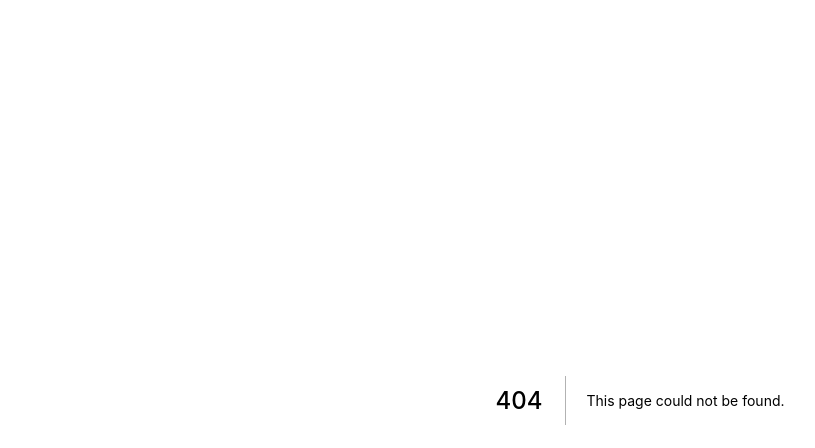
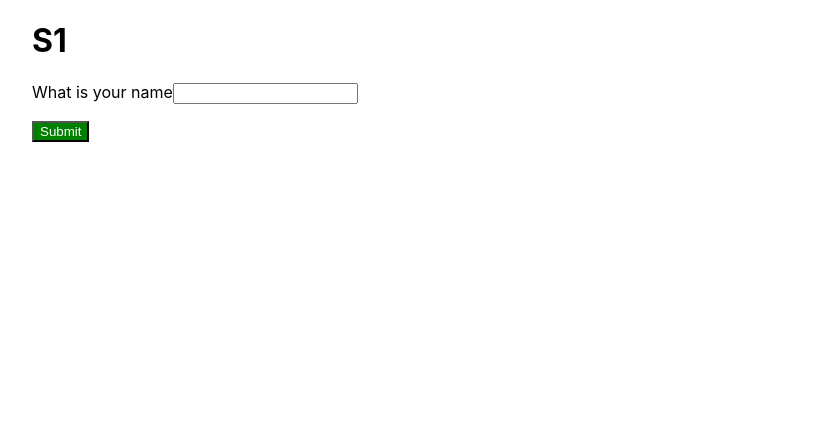
Before and after one commit to astwys/ms-survey-tool, a Next.js app in the folder survey-tool-webapp/: page /survey/1 in a window 1280 px wide. Before the commit this address had no page. Shown: the top 448 px of the page, without its empty margins (0-815 px from the left). Built offline with nearby package versions, Linux system fonts and the light colour scheme.

Commit message:
(webapp) add page to fill out surveys

```diff
--- /dev/null
+++ b/survey-tool-webapp/pages/survey/[id].tsx
@@ -0,0 +1,56 @@
+import { useRouter } from 'next/router'
+import { useEffect, useState } from 'react'
+import useSWR from 'swr'
+import Button from '../../components/atoms/Button'
+import InputField from '../../components/atoms/InputField'
+import InputFieldLabel from '../../components/atoms/InputFieldLabel'
+import { createAnswerSet } from '../../requests/answerSet'
+import { Answers, ShortTextAnswers, Survey } from '../../types/Survey'
+
+const Survey = () => {
+  const router = useRouter()
+  const { id } = router.query
+  const [survey, setSurvey] = useState<Survey>()
+  const { data, error } = useSWR<Survey>(id ? `/api/survey/${id}` : null)
+  const [answers, setAnswers] = useState<Answers>({})
+
+  useEffect(() => {
+    if (data) {
+      setSurvey(data)
+      const answerSet: ShortTextAnswers = {}
+      data.questions.forEach(q => (answerSet[q.id] = ''))
+      setAnswers(answerSet)
+    }
+  }, [data])
+
+  const onChangeAnswer = (id: string) => (text: string) => {
+    const newAnswers = { ...answers }
+    newAnswers[id] = text
+    setAnswers(newAnswers)
+  }
+
+  const onSubmit = async () => {
+    if (!survey) {
+      return
+    }
+    await createAnswerSet(survey.id, answers)
+    router.reload()
+  }
+
+  if (error) return <div>failed to load</div>
+  if (!data || !survey) return <div>loading...</div>
+  return (
+    <div className="container">
+      <h1>{survey.name}</h1>
+      {survey.questions.map(q => (
+        <p key={q.id}>
+          <InputFieldLabel htmlFor={q.id}>{q.text}</InputFieldLabel>
+          <InputField id={q.id} type="text" text={answers[q.id]} onChange={onChangeAnswer(q.id)} />
+        </p>
+      ))}
+      <Button color="success" text="Submit" onClick={onSubmit} />
+    </div>
+  )
+}
+
+export default Survey
--- /dev/null
+++ b/survey-tool-webapp/requests/answerSet.ts
@@ -0,0 +1,11 @@
+import { Answers } from '../types/Survey'
+
+export function createAnswerSet(surveyId: string, answerSet: Answers): Promise<Response> {
+  return fetch(`/api/survey/${surveyId}/answerSet`, {
+    body: JSON.stringify(answerSet),
+    headers: {
+      'Content-Type': 'application/json',
+    },
+    method: 'POST',
+  })
+}
--- a/survey-tool-webapp/requests/survey.ts
+++ b/survey-tool-webapp/requests/survey.ts
@@ -1,6 +1,6 @@
 import { Survey, SurveyWithoutId } from '../types/Survey'
 
-export function updateSurvey(id: number, survey: Survey): Promise<Response> {
+export function updateSurvey(id: string, survey: Survey): Promise<Response> {
   return fetch(`/api/survey/${id}`, {
     body: JSON.stringify(survey),
     headers: {
```
